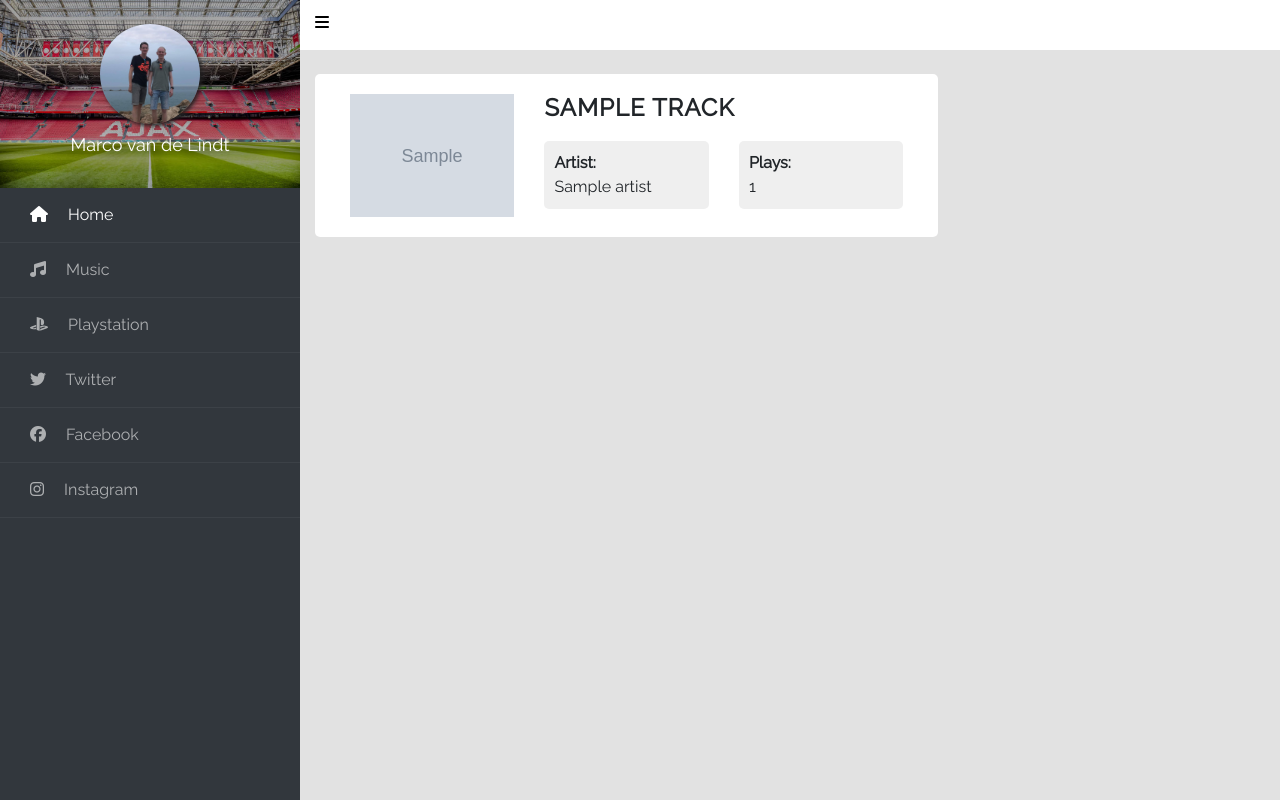
After one commit to Marcovandelindt-old/Panel, a CodeIgniter app: page /database/tracks/1 in a window 1280 px wide. The commit adds this page. Run offline with CodeIgniter, Linux system fonts and the light colour scheme; tables that the repository leaves empty or names only in its code hold one stand-in row (values such as "Sample post"); grey boxes marked "Sample" are stand-in pictures; some libraries are stand-ins or nearby versions.

Commit message:
Further updates

```diff
--- a/application/config/routes.php
+++ b/application/config/routes.php
@@ -1,4 +1,5 @@
 <?php
+
 defined('BASEPATH') OR exit('No direct script access allowed');
 
 /*
@@ -49,8 +50,10 @@ defined('BASEPATH') OR exit('No direct script access allowed');
 | Examples:	my-controller/index	-> my_controller/index
 |		my-controller/my-method	-> my_controller/my_method
 */
-$route['default_controller'] = 'home';
-$route['lastfm'] = 'lastfm';
-$route['lastfm/update'] = 'lastfm/update';
-$route['404_override'] = '';
-$route['translate_uri_dashes'] = FALSE;
+$route['default_controller']   = 'home';
+$route['lastfm']               = 'LastFM';
+$route['lastfm/update']        = 'LastFM/update';
+$route['tracks']               = 'tracks';
+$route['tracks/(:num)']        = 'tracks/getTrack/$1';
+$route['404_override']         = '';
+$route['translate_uri_dashes'] = false;
--- /dev/null
+++ b/application/controllers/Tracks.php
@@ -0,0 +1,68 @@
+<?php
+
+defined('BASEPATH') or exit('No direct script access allowed');
+
+class Tracks extends CI_Controller
+{
+    /**
+     * @inheritdoc
+     */
+    public function __construct()
+    {
+        parent::__construct();
+
+        # Load helpers
+        $this->load->helper(
+            [
+                'url',
+            ]
+        );
+
+        # Load models
+        $this->load->model('Track_model');
+        $this->load->model('PlayedTracks_model');
+        $this->load->model('Artist_model');
+    }
+
+    /**
+     * Index action
+     */
+    public function index()
+    {
+        $tracks = $this->PlayedTracks_model->getPlayedTracks();
+        $data   = [
+            'tracks' => $tracks,
+            'title'  => 'History',
+        ];
+
+        $this->load->view('layouts/header', $data);
+        $this->load->view('tracks/index', $data);
+        $this->load->view('layouts/footer', $data);
+    }
+
+    /**
+     * Get track based on id
+     *
+     * @param int $trackId
+     */
+    public function getTrack($trackId)
+    {
+        if (is_numeric($trackId)) {
+            $track = $this->Track_model->getById($trackId);
+
+            if (!empty($track)) {
+                $artist = $this->Artist_model->getById($track->artist_id);
+
+                $data = [
+                    'track'  => $track,
+                    'artist' => $artist,
+                    'title'  => $track->track_name . ' - ' . $artist->artist_name,
+                ];
+
+                $this->load->view('layouts/header', $data);
+                $this->load->view('tracks/track', $data);
+                $this->load->view('layouts/footer', $data);
+            }
+        }
+    }
+}
--- a/application/models/Artist_model.php
+++ b/application/models/Artist_model.php
@@ -18,6 +18,28 @@ class Artist_model extends CI_Model
     }
 
     /**
+     * Get artist by id
+     *
+     * @param int $id
+     */
+    public function getById($id)
+    {
+        $query = '
+            SELECT
+                `a`.*
+            FROM
+                `artists` AS `a`
+            WHERE
+                `a`.`artist_id` = ' . $id . '
+            LIMIT 1;
+        ';
+
+        $this->load->database();
+        return $this->db->query($query)
+            ->row();
+    }
+
+    /**
      * Get artist by system name
      *
      * @param string $systemName
@@ -35,7 +57,8 @@ class Artist_model extends CI_Model
         ';
 
         $this->load->database();
-        return $this->db->query($query)->row();
+        return $this->db->query($query)
+            ->row();
     }
 
     /**
--- a/application/models/Track_model.php
+++ b/application/models/Track_model.php
@@ -4,6 +4,28 @@ defined('BASEPATH') or exit('No direct script access allowed');
 
 class Track_model extends CI_Model
 {
+    /**
+     * Get a track by id
+     *
+     * @param int $id
+     */
+    public function getById($id)
+    {
+        $query = '
+            SELECT
+                `t`.*
+            FROM
+                `tracks` AS `t`
+            WHERE
+                `t`.`track_id` = ' . $id . '
+            LIMIT 1
+        ';
+
+        $this->load->database();
+        return $this->db->query($query)
+            ->row();
+    }
+
     /**
      * Get track by system name
      *
@@ -38,6 +60,7 @@ class Track_model extends CI_Model
                 `track_id`,
                 `track_name`,
                 `system_name`,
+                `image`,
                 `artist_id`,
                 `created`,
                 `tags`
@@ -45,6 +68,7 @@ class Track_model extends CI_Model
                 NULL,
                 "' . $trackdata['track_name'] . '",
                 "' . $trackdata['system_name'] . '",
+                "' . $trackdata['image'] . '",
                 "' . $trackdata['artist_id'] . '",
                 NOW(),
                 "' . $trackdata['tags'] . '"
@@ -76,4 +100,21 @@ class Track_model extends CI_Model
         $this->db->query($query);
     }
 
+    /**
+     * Get all tracks
+     */
+    public function getAllTracks()
+    {
+        $query = '
+            SELECT
+                `t`.*
+            FROM
+                `tracks` AS `t`
+        ';
+
+        $this->load->database();
+        return $this->db->query($query)
+            ->result();
+    }
+
 }
--- a/application/views/layouts/footer.php
+++ b/application/views/layouts/footer.php
@@ -6,7 +6,7 @@
 <script src="https://code.jquery.com/jquery-3.4.1.slim.min.js" integrity="sha384-J6qa4849blE2+poT4WnyKhv5vZF5SrPo0iEjwBvKU7imGFAV0wwj1yYfoRSJoZ+n" crossorigin="anonymous"></script>
 
 <!-- Application JS -->
-<script type="text/javascript" src="public/js/app.js"></script>
+<script type="text/javascript" src="/public/js/app.js"></script>
 
 <!-- PopperJS -->
 <script src="https://cdn.jsdelivr.net/npm/popper.js@1.16.0/dist/umd/popper.min.js" integrity="sha384-Q6E9RHvbIyZFJoft+2mJbHaEWldlvI9IOYy5n3zV9zzTtmI3UksdQRVvoxMfooAo" crossorigin="anonymous"></script>
--- a/application/views/layouts/header.php
+++ b/application/views/layouts/header.php
@@ -8,7 +8,7 @@
     <title><?= (!empty($title) ? $title : '') ?></title>
 
     <!-- Application stylesheet -->
-    <link rel="stylesheet" type="text/css" href="public/css/app.css" media="screen"/>
+    <link rel="stylesheet" type="text/css" href="/public/css/app.css" media="screen"/>
 
     <!-- Bootstrap -->
     <link rel="stylesheet" href="https://stackpath.bootstrapcdn.com/bootstrap/4.4.1/css/bootstrap.min.css" integrity="sha384-Vkoo8x4CGsO3+Hhxv8T/Q5PaXtkKtu6ug5TOeNV6gBiFeWPGFN9MuhOf23Q9Ifjh" crossorigin="anonymous">
@@ -24,18 +24,18 @@
                 <i class="fas fa-bars"></i>
             </button>
         </div>
-        <div class="img bg-wrap text-center py-4" style="background-image: url(public/images/background_1.jpg);">
+        <div class="img bg-wrap text-center py-4" style="background-image: url(/public/images/background_1.jpg);">
             <div class="user-logo">
-                <div class="img" style="background-image: url(public/images/logo.jpg);"></div>
+                <div class="img" style="background-image: url(/public/images/logo.jpg);"></div>
                 <h3>Marco van de Lindt</h3>
             </div>
         </div>
         <ul class="list-unstyled components mb-5">
             <li class="active">
-                <a href="#"><span class="fa fa-home mr-3"></span> Home</a>
+                <a href="/"><span class="fa fa-home mr-3"></span> Home</a>
             </li>
             <li>
-                <a href="#"><span class="fa fa-music mr-3"></span> Music</a>
+                <a href="/tracks"><span class="fa fa-music mr-3"></span> Music</a>
             </li>
             <li>
                 <a href="#"><span class="fab fa-playstation mr-3"></span> Playstation</a>
--- /dev/null
+++ b/application/views/tracks/track.php
@@ -0,0 +1,37 @@
+<br/>
+<div class="container-fluid">
+    <div class="row">
+        <div class="col-md-8">
+            <div class="track-data">
+                <div class="container">
+                    <div class="row">
+                        <div class="col-md-4">
+                            <div class="track-image">
+                                <img src="<?= $track->image ?>" class="track-image">
+                            </div>
+                        </div>
+                        <div class="col-md-8">
+                            <div class="track-info">
+                                <h4 class="track-name"><?= $track->track_name ?></h4>
+                                <div class="row">
+                                    <div class="col-md-6">
+                                        <div class="track-item">
+                                            <strong>Artist:</strong><br/>
+                                            <?= $artist->artist_name ?>
+                                        </div>
+                                    </div>
+                                    <div class="col-md-6">
+                                        <div class="track-item">
+                                            <strong>Plays:</strong><br/>
+                                            <?= $track->play_count ?>
+                                        </div>
+                                    </div>
+                                </div>
+                            </div>
+                        </div>
+                    </div>
+                </div>
+            </div>
+        </div>
+    </div>
+</div>
--- a/public/css/app.scss
+++ b/public/css/app.scss
@@ -370,3 +370,50 @@ a[data-toggle="collapse"] {
         }
     }
 }
+
+.track-image {
+    img {
+        width: 100%;
+    }
+}
+
+.track-data {
+    padding: 20px;
+    background: #fff;
+    border-radius: 5px;
+    height: auto;
+
+    .track-info {
+        position : relative;
+    }
+
+    .track-name {
+        font-weight: bold;
+        letter-spacing: 1px;
+        text-transform: uppercase;
+    }
+
+    .track-item {
+        margin-top: 10px;
+        background: #efefef;
+        border-radius: 5px;
+        padding: 10px;
+        width: 100%;
+    }
+}
+
+@media screen and (max-width: 760px) {
+    .track-name {
+        text-align: center;
+        margin-top: 20px;
+    }
+}
+
+.message-link {
+    color: #000;
+
+    &:hover {
+        text-decoration: none;
+        color: #000;
+    }
+}
```
Also changed, not shown: application/controllers/LastFM.php (+11 -6 lines), application/views/home/index.php (+9 -1 lines), application/views/tracks/index.php (added, +44 -0 lines), public/css/app.css.
